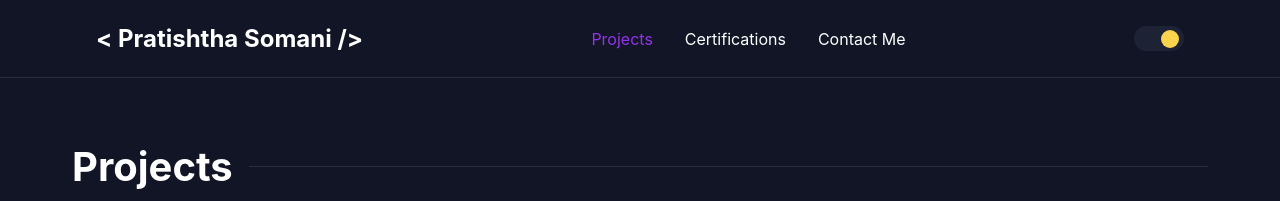
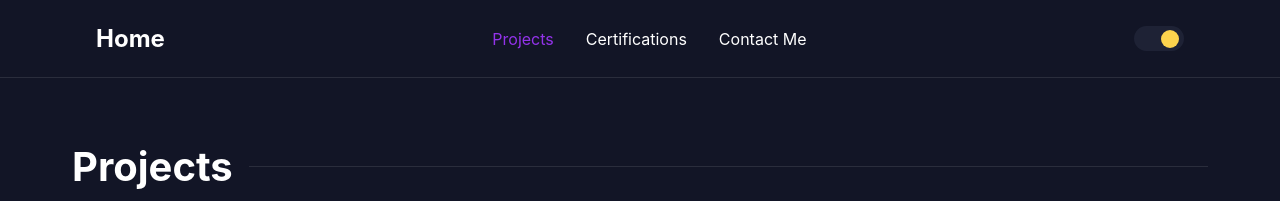
Before and after one commit to itzpratishtha/FINPORTFOLIO, a plain HTML site: page project.html in a window 1280 px wide. Shown: the top 201 px of the page. Drawn offline with Linux system fonts and the light colour scheme.

Commit message:
Update project.html

```diff
--- a/project.html
+++ b/project.html
@@ -223,7 +223,7 @@
 </head>
 <body>
     <header>
-        <a href="#" class="logo">&lt; Pratishtha Somani /&gt;</a>
+        <a href="#" class="logo">Home</a>
         <nav>
             <ul>
 
```
